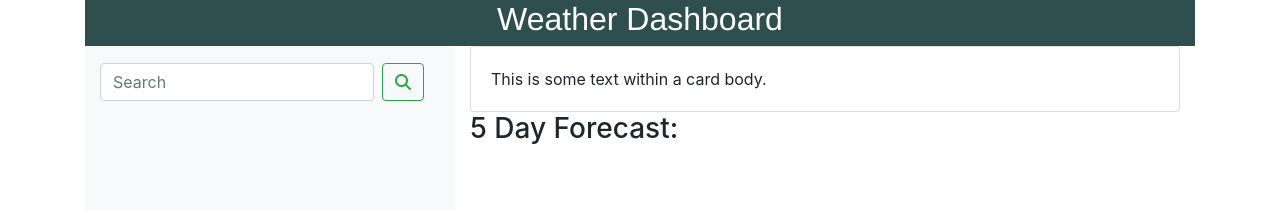
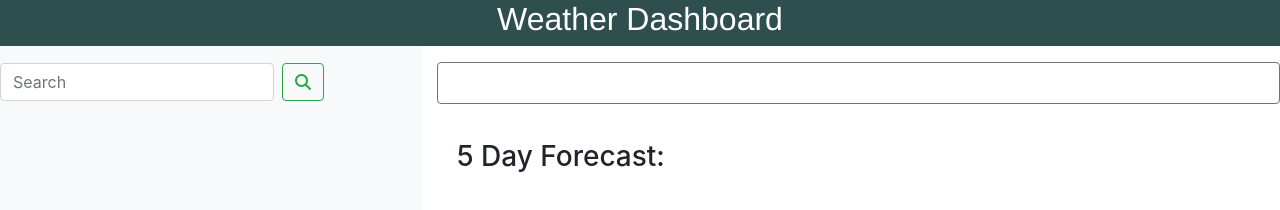
Before and after one commit to DesignerJennifer/Weather-Dashboard, a plain HTML site: page index.html in a window 1280 px wide. Drawn offline with nearby package versions, Linux system fonts and the light colour scheme.

Commit message:
updated styling and cleaned up messy HTML code.

```diff
--- a/index.html
+++ b/index.html
@@ -13,50 +13,44 @@
 </head>
 
 <body>
-    <div class="container">
-        <div class="container">
 
+    <!-- Website Title -->
     <div class="row" id="pageTitle">
         <div class="col">
             <h2 class="h2">Weather Dashboard</h2>
         </div>
     </div>
 
+
     <div class="row">
         <div class="col-4 bg-light columnHeight">
-                    <form class="form-inline my-2 my-lg-0 ">
+            <form class="form-inline my-2 my-lg-0">
             <br><br><br>
                 <input class="form-control mr-sm-2" type="search" placeholder="Search" aria-label="Search">
-                        <button class="btn btn-outline-success my-2 my-sm-0" type="submit">
+                <button id="searchBtn" class="btn btn-outline-success my-2 my-sm-0" type="submit">
                 <i class="fas fa-search"></i></button>
         </form>
+
+        <!-- previous cities searched -->
         <div id="cityNames">
-
-                    </div>
-                </div>
-                <div class="col-8">
-                    <div class="card">
-                        <div class="card-body">
-                          This is some text within a card body.
         </div>
     </div>
 
-                    <div id="fiveDay">
+    <br><br><br>
+
+    <div class="col-8">
+        <div id="currentWeater-div" class="card-body border border-secondary border-2 rounded mt-3">
+
+        </div>
+
+        <div id="fiveDay" class="card-body mt-3">
             <h3>5 Day Forecast:</h3>
         </div>
 
-                </div>
+    <script type="text/javascript"></script>
+    <script src="script.js"></script>
+    <script src="https://cdnjs.cloudflare.com/ajax/libs/jquery/3.2.1/jquery.min.js"></script>
 
-            </div>
-        </div>
-
-    </div>
-
-    </div>
-    </div>
-
-
-    <script src="script.js"></script>
 </body>
 
 </html>
```
Lines whose indentation alone changed are shown as unchanged.
